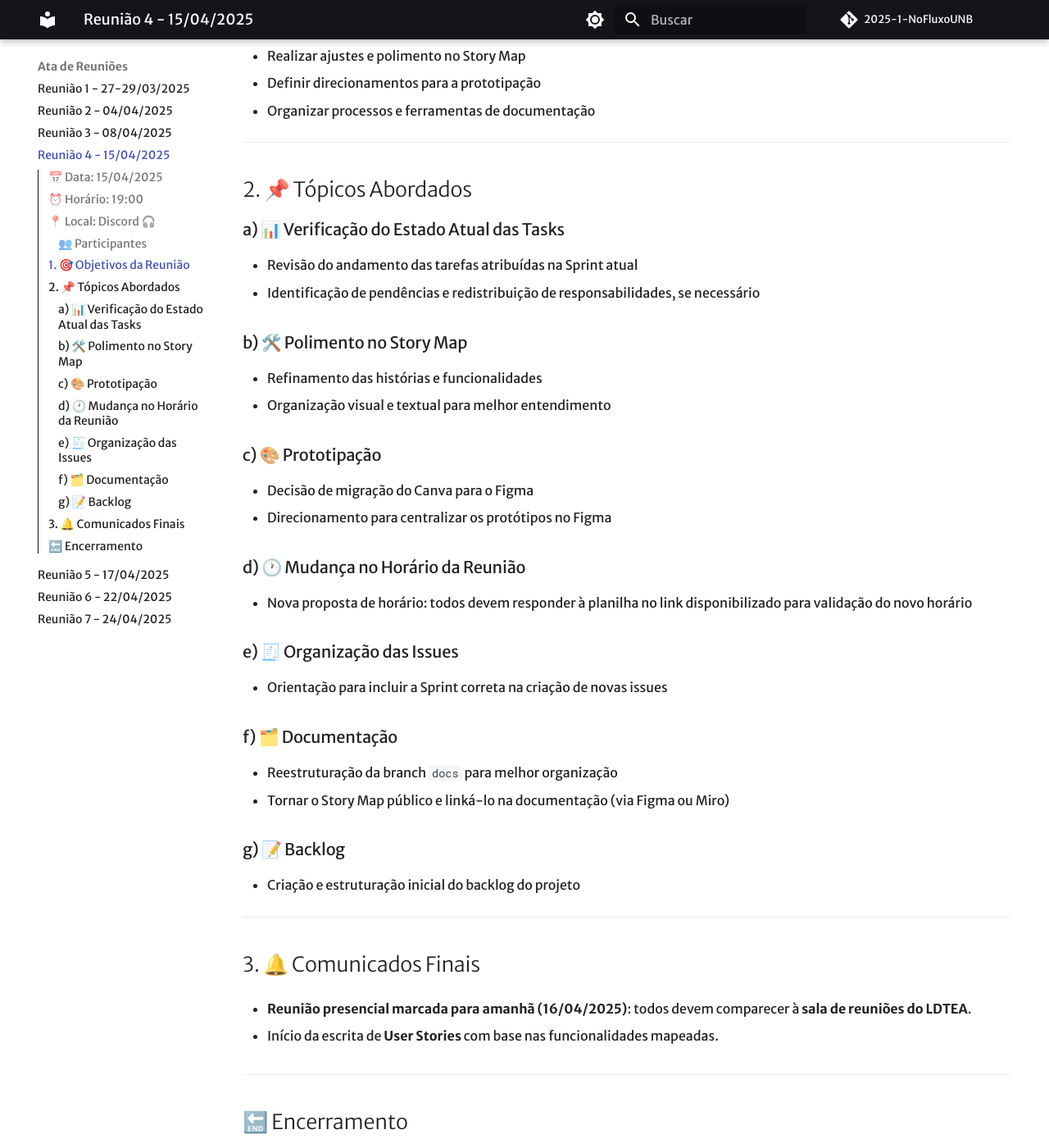
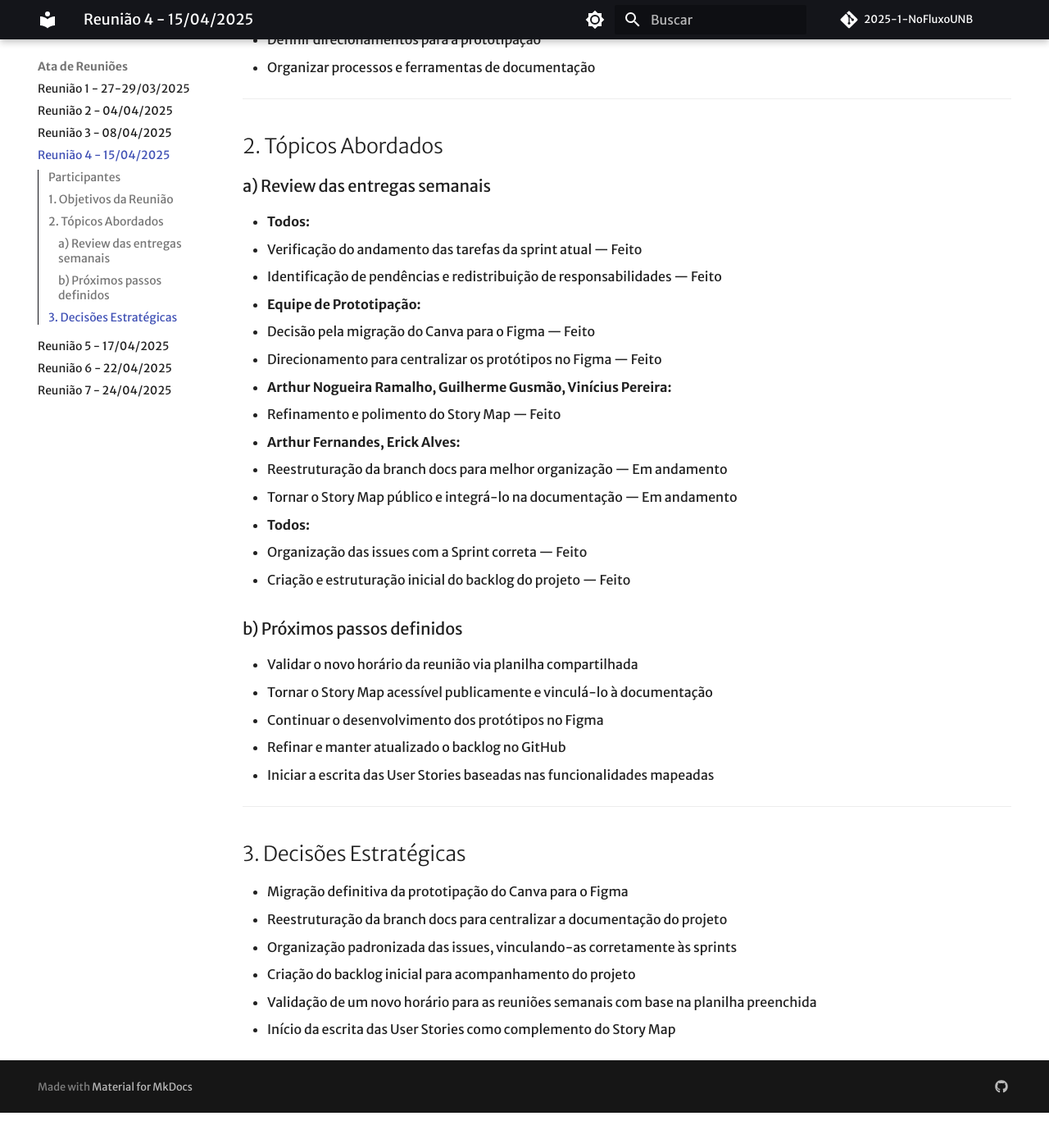
Before and after one commit to unb-mds/2025-1-Squad03, an MkDocs documentation site: the page built from Documentação/Atas/15-04-25.md, in a window 1280 px wide and 1400 px high, scrolled down 906 px. Shown: the whole window at 82% size. Built offline with MkDocs 1.6.1 and Material for MkDocs 9.7.7, drawn with Linux system fonts in a browser that asks for light colours; comment, search, counter and statistics services are not loaded; after the commit the page ends 2263 px from its top, so only the background shows below that; some of the changed text lies outside the part shown.

Commit message:
Update 15-04-25.md

```diff
--- a/Documentação/Atas/15-04-25.md
+++ b/Documentação/Atas/15-04-25.md
@@ -1,10 +1,13 @@
-# 📝 ATA DE REUNIÃO - SPRINT 2
+# ATA DE REUNIÃO – SPRINT 2
 
-## 📅 Data: 15/04/2025
-## ⏰ Horário: 19:00
-## 📍 Local: Discord 🎧
+**Data:** 15/04/2025
+**Horário:** 19h00 às 20h00
+**Plataforma:** Discord
 
-### 👥 Participantes
+---
+
+## Participantes
+
 - Arthur Nogueira Ramalho
 - Guilherme Gusmão Nepomuceno
 - Vitor Marconi Trancoso Albuquerque
@@ -17,7 +20,8 @@
 
 ---
 
-## 1. 🎯 Objetivos da Reunião
+## 1. Objetivos da Reunião
+
 - Acompanhar o andamento das tarefas da Sprint
 - Realizar ajustes e polimento no Story Map
 - Definir direcionamentos para a prototipação
@@ -25,41 +29,44 @@
 
 ---
 
-## 2. 📌 Tópicos Abordados
+## 2. Tópicos Abordados
 
-### a) 📊 Verificação do Estado Atual das Tasks
-- Revisão do andamento das tarefas atribuídas na Sprint atual
-- Identificação de pendências e redistribuição de responsabilidades, se necessário
+### a) Review das entregas semanais
 
-### b) 🛠️ Polimento no Story Map
-- Refinamento das histórias e funcionalidades
-- Organização visual e textual para melhor entendimento
+- **Todos:**
+  - Verificação do andamento das tarefas da sprint atual — Feito
+  - Identificação de pendências e redistribuição de responsabilidades — Feito
 
-### c) 🎨 Prototipação
-- Decisão de migração do Canva para o Figma
-- Direcionamento para centralizar os protótipos no Figma
+- **Equipe de Prototipação:**
+  - Decisão pela migração do Canva para o Figma — Feito
+  - Direcionamento para centralizar os protótipos no Figma — Feito
 
-### d) 🕐 Mudança no Horário da Reunião
-- Nova proposta de horário: todos devem responder à planilha no link disponibilizado para validação do novo horário
+- **Arthur Nogueira Ramalho, Guilherme Gusmão, Vinícius Pereira:**
+  - Refinamento e polimento do Story Map — Feito
 
-### e) 🧾 Organização das Issues
-- Orientação para incluir a Sprint correta na criação de novas issues
+- **Arthur Fernandes, Erick Alves:**
+  - Reestruturação da branch docs para melhor organização — Em andamento
+  - Tornar o Story Map público e integrá-lo na documentação — Em andamento
 
-### f) 🗂️ Documentação
-- Reestruturação da branch `docs` para melhor organização
-- Tornar o Story Map público e linká-lo na documentação (via Figma ou Miro)
+- **Todos:**
+  - Organização das issues com a Sprint correta — Feito
+  - Criação e estruturação inicial do backlog do projeto — Feito
 
-### g) 📝 Backlog
-- Criação e estruturação inicial do backlog do projeto
+### b) Próximos passos definidos
+
+- Validar o novo horário da reunião via planilha compartilhada
+- Tornar o Story Map acessível publicamente e vinculá-lo à documentação
+- Continuar o desenvolvimento dos protótipos no Figma
+- Refinar e manter atualizado o backlog no GitHub
+- Iniciar a escrita das User Stories baseadas nas funcionalidades mapeadas
 
 ---
 
-## 3. 🔔 Comunicados Finais
-- **Reunião presencial marcada para amanhã (16/04/2025)**: todos devem comparecer à **sala de reuniões do LDTEA**.
+## 3. Decisões Estratégicas
 
-- Início da escrita de **User Stories** com base nas funcionalidades mapeadas.
-
----
-
-## 🔚 Encerramento
-- Horário de término: 20:00
+- Migração definitiva da prototipação do Canva para o Figma
+- Reestruturação da branch docs para centralizar a documentação do projeto
+- Organização padronizada das issues, vinculando-as corretamente às sprints
+- Criação do backlog inicial para acompanhamento do projeto
+- Validação de um novo horário para as reuniões semanais com base na planilha preenchida
+- Início da escrita das User Stories como complemento do Story Map
```
